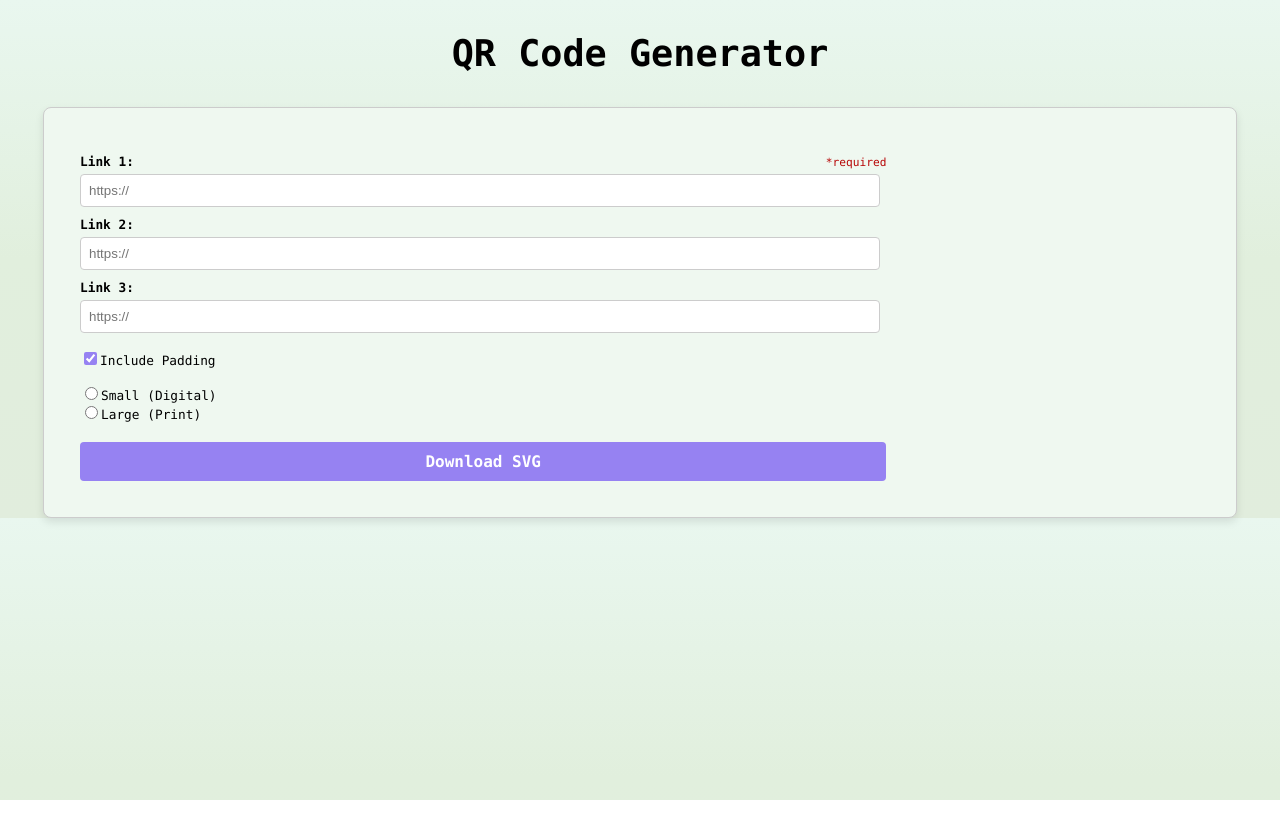
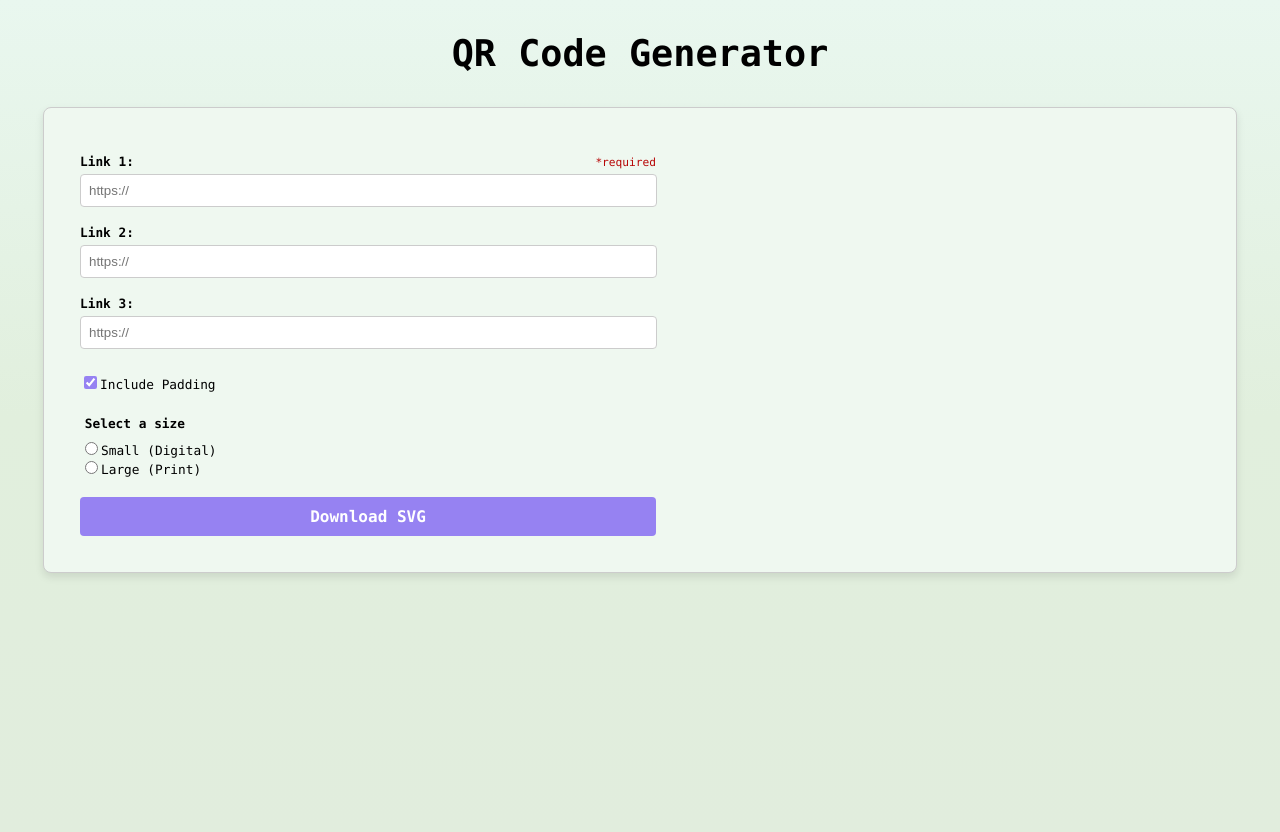
Before and after one commit to jasfoong/qr-generator, a React (Create React App) app: page / in a window 1280 px wide. Before the commit the page ends 800 px from the top, so only its background shows below. Built offline with nearby package versions, Linux system fonts and the light colour scheme.

Commit message:
clean up code and update page title

```diff
--- a/public/index.html
+++ b/public/index.html
@@ -24,7 +24,7 @@
       work correctly both with client-side routing and a non-root public URL.
       Learn how to configure a non-root public URL by running `npm run build`.
     -->
-    <title>React App</title>
+    <title>QR Code Generator</title>
   </head>
   <body>
     <noscript>You need to enable JavaScript to run this app.</noscript>
--- a/src/App.css
+++ b/src/App.css
@@ -1,6 +1,7 @@
 body {
   font-family: 'Lucida Console', monospace;
-  background: linear-gradient(to bottom, #e9f7ef, #e1efdd, #e1eddd)
+  background: linear-gradient(to bottom, #e9f7ef, #e1efdd, #e1eddd);
+  min-height: 100vh;
 }
 
 .qr-heading {
--- a/src/components/QrForm.css
+++ b/src/components/QrForm.css
@@ -34,6 +34,7 @@
 .form-input {
     width: 97%;
     padding: 0.5rem;
+    margin-bottom: 0.5rem;
     border: 0.0625rem solid #ccc;
     border-radius: 0.25rem;
 }
@@ -50,6 +51,11 @@
 
 .form-radio {
     margin: 1rem 0;
+    font-size: 0.8rem;
+}
+
+.form-radio-subheading {
+    margin: 1.5rem 0 0.5rem 0.3rem;
     font-size: 0.8rem;
 }
 
@@ -116,7 +122,7 @@ input[type="radio"] {
 
 @media (min-width: 1280px) {
     .form-container {
-        width: 70%;
+        width: 50%;
     }
 
     .qr-code-container {
@@ -124,7 +130,7 @@ input[type="radio"] {
     }
 
     .qr-code {
-        width: 70%;
+        width: 50%;
         height: 50%;
     }
 }
--- a/src/components/QrForm.tsx
+++ b/src/components/QrForm.tsx
@@ -12,22 +12,15 @@ const QrForm: React.FC = () => {
     const [errorMessage, setErrorMessage] = useState<string>('');
     const qrRefs = useRef<Array<SVGSVGElement | null>>([]);
 
-    const inputHandlers: Record<string, React.Dispatch<React.SetStateAction<string>>> = {
-        link1: setLink1Value,
-        link2: setLink2Value,
-        link3: setLink3Value,
-    }
-
-    const validateInput = (input: string): boolean => {
-        const regex = /\.\w{2,}$/;
-        return regex.test(input);
-    }
-
     const handleInputChange = (event: React.ChangeEvent<HTMLInputElement>) => {
         const { id, value } = event.target
-        const handler = inputHandlers[id]
-        if (handler) {
-            handler(value);
+
+        if (id === "link1") {
+            setLink1Value(value)
+        }  else if (id === "link2") {
+            setLink2Value(value)
+        } else if (id === "link3") {
+            setLink3Value(value)
         }
 
         const currentQrCodeValues = [
@@ -37,6 +30,11 @@ const QrForm: React.FC = () => {
         ].filter(Boolean)
 
         setQrCodeValues(currentQrCodeValues)
+    }
+
+    const validateInput = (input: string): boolean => {
+        const regex = /\.\w{2,}$/;
+        return regex.test(input);
     }
 
     const handlePaddingChange = (event: React.ChangeEvent<HTMLInputElement>) => {
@@ -50,9 +48,7 @@ const QrForm: React.FC = () => {
     const handleSVGDownload = (event: React.FormEvent<HTMLFormElement>) => {
         event.preventDefault();
 
-        console.log(`qrcodevalues:`, qrCodeValues)
         const invalidLinks = qrCodeValues.filter(link => link && !validateInput(link))
-        console.log(`invalidlinks:`, invalidLinks)
 
         if (invalidLinks.length > 0) {
             setErrorMessage('Links must contain at least one dot and two characters after the dot')
@@ -107,6 +103,7 @@ const QrForm: React.FC = () => {
                 </div>
 
                 <div className="form-radio">
+                    <h3 className="form-radio-subheading">Select a size</h3>
                     <div>
                         <input type="radio" id="sizeSmall" name="size" value="small" onChange={handleSizeChange}/>
                         <label htmlFor="sizeSmall">Small {`(Digital)`}</label>
```
